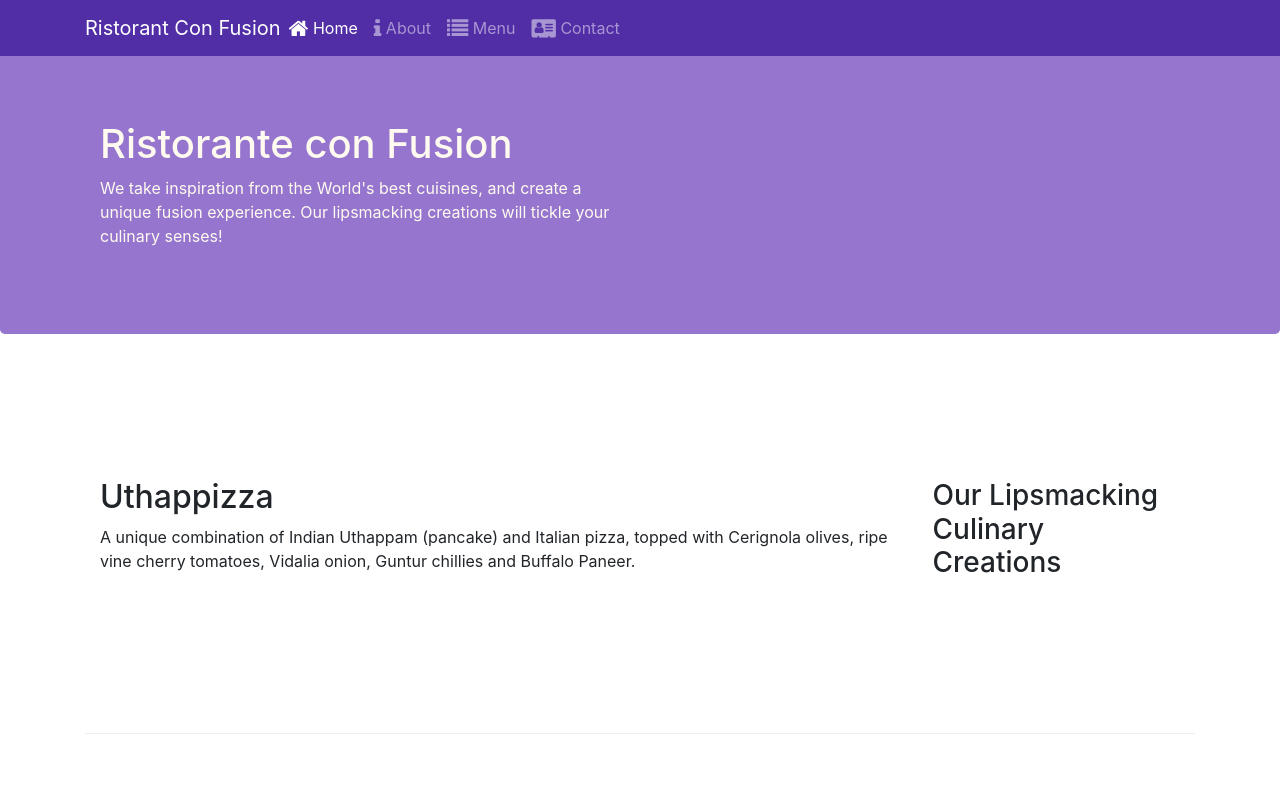
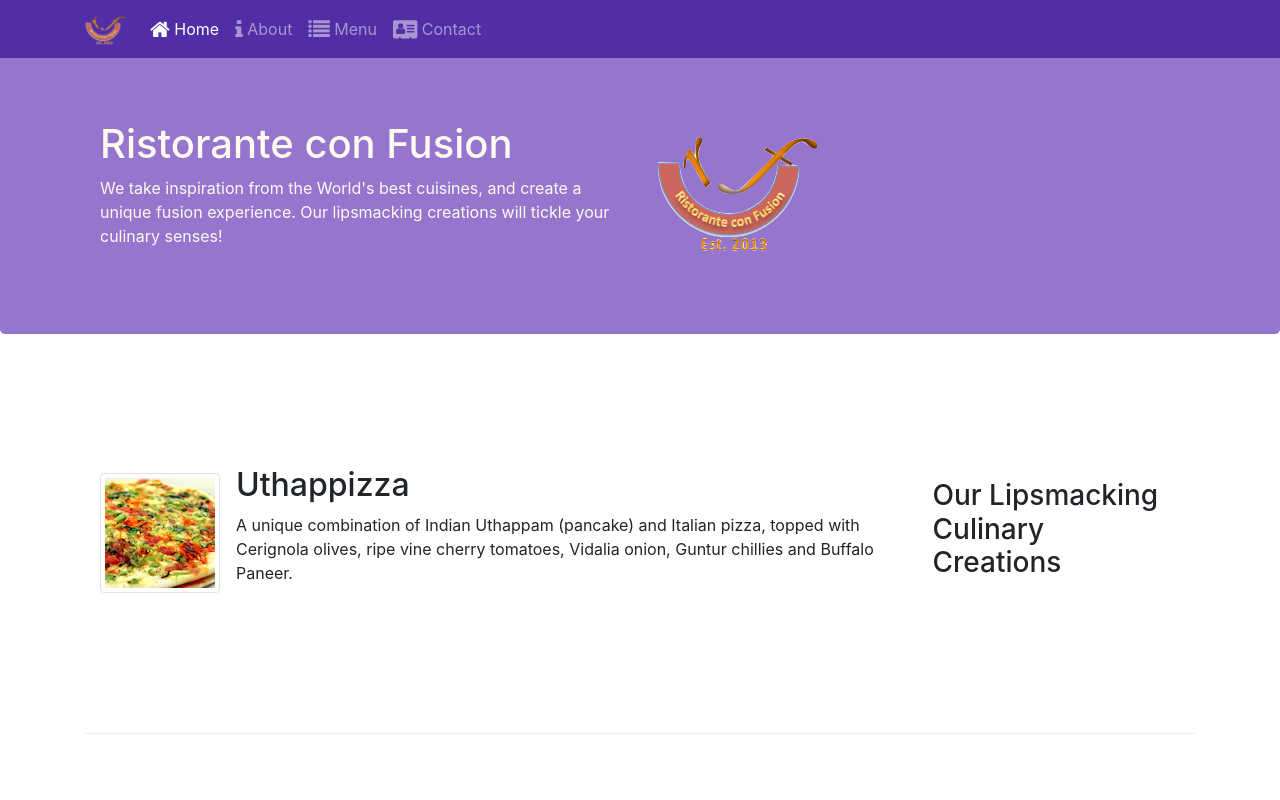
Before and after one commit to BediBrian/bootstrap-execercicio, a website: page index.html in a window 1280 px wide. Shown: the top 800 px of the page. Drawn offline with nearby package versions, Linux system fonts and the light colour scheme.

Commit message:
Images and Media

```diff
--- a/index.html
+++ b/index.html
@@ -23,7 +23,7 @@
             <button class="navbar-toggler" type="button" data-toggle="collapse" data-target="#Navbar">
                 <span class="navbar-toggler-icon"></span>
             </button>
-            <a class="navbar-brand mr-auto" href="#">Ristorant Con Fusion</a>
+            <a class="navbar-brand" href="./index.html"><img src="img/logo.png" height="30" width="41"></a>
             <div class="collapse navbar-collapse" id="Navbar">
                 <ul class="navbar-nav mr-auto">
                     <li class="nav-item active"><a class="nav-link" href="#"><span class="fa fa-home fa-lg"></span> Home</a></li>
@@ -42,7 +42,8 @@
                     <h1>Ristorante con Fusion</h1>
                     <p>We take inspiration from the World's best cuisines, and create a unique fusion experience. Our lipsmacking creations will tickle your culinary senses!</p>
                 </div>
-                <div class="col-12 col-sm">
+                <div class="col-12 col-sm align-self-center">
+                    <img src="img/logo.png" class="img-fluid">
                 </div>
             </div>
         </div>
@@ -54,8 +55,13 @@
                 <h3>Our Lipsmacking Culinary Creations</h3>
             </div>
             <div class="col col-sm order-sm-first col-md">
-                <h2>Uthappizza</h2>
-                <p>A unique combination of Indian Uthappam (pancake) and Italian pizza, topped with Cerignola olives, ripe vine cherry tomatoes, Vidalia onion, Guntur chillies and Buffalo Paneer.</p>
+                <div class="media">
+                    <img class="d-flex mr-3 img-thumbnail align-self-center" src="img/uthappizza.png" alt="Uthappizza">
+                    <div class="media-body">
+                        <h2 class="mt-0">Uthappizza</h2>
+                        <p>A unique combination of Indian Uthappam (pancake) and Italian pizza, topped with Cerignola olives, ripe vine cherry tomatoes, Vidalia onion, Guntur chillies and Buffalo Paneer.</p>
+                    </div>
+                </div>
             </div>
         </div>
 
@@ -75,9 +81,14 @@
                 <h3>Meet our Culinary Specialists</h3>
             </div>
             <div class="col col-sm order-sm-first col-md">
-                <h2>Alberto Somayya</h2>
-                <h4>Executive Chef</h4>
-                <p>Award winning three-star Michelin chef with wide International experience having worked closely with whos-who in the culinary world, he specializes in creating mouthwatering Indo-Italian fusion experiences. </p>
+                <div class="media">
+                    <img class="d-flex mr-3 img-thumbnail align-self-center" src="img/alberto.png" alt="Alberto">
+                    <div class="media-body">
+                        <h2 class="mt-0">Alberto Somayya</h2>
+                        <h4>Executive Chef</h4>
+                        <p>Award winning three-star Michelin chef with wide International experience having worked closely with whos-who in the culinary world, he specializes in creating mouthwatering Indo-Italian fusion experiences. </p>
+                    </div>
+                </div>
             </div>
         </div>
     </div>
```
Also changed, not shown: aboutus.html (+4 -3 lines), contactus.html (+7 -6 lines), img/alberto.png (added), img/buffet.png (added), img/logo.png (added), img/uthappizza.png (added).
